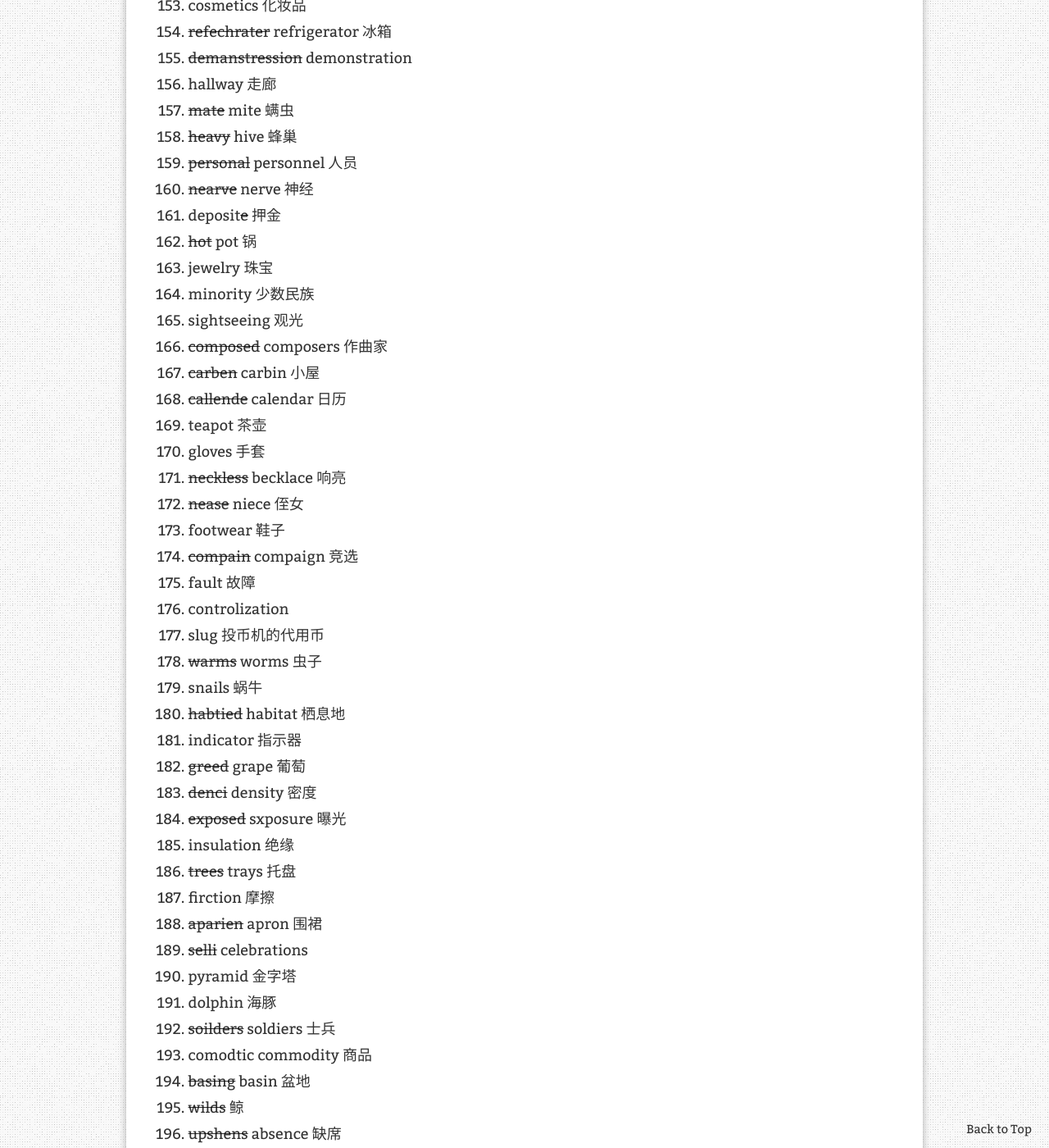
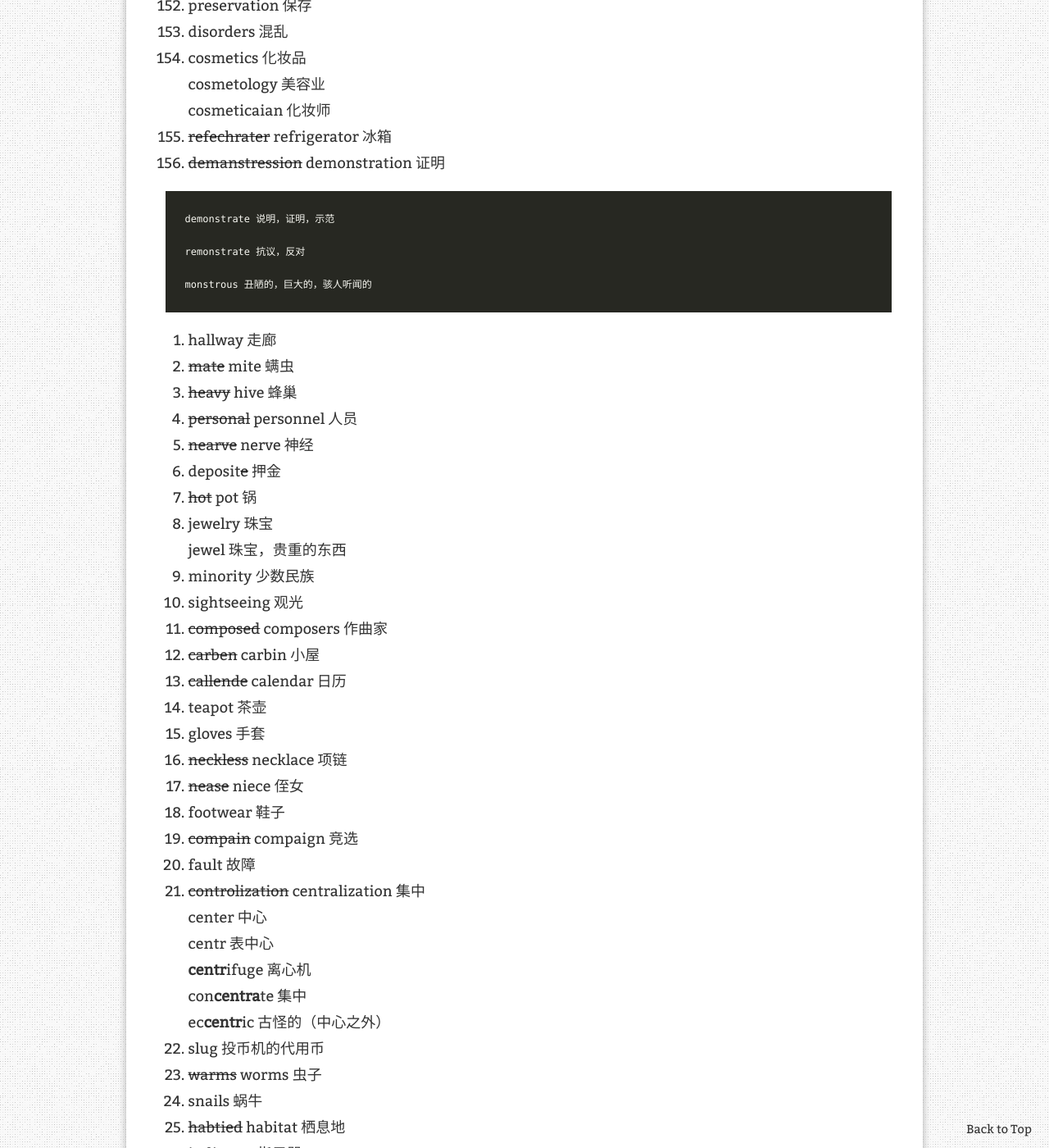
Before and after one commit to Yuhong-Lee/Yuhong-Lee.github.io, a Jekyll site: the page built from _posts/2021-06-09-Training-IELTS-Listening.md, in a window 1280 px wide and 1400 px high, scrolled down 9662 px. Shown: the whole window at 82% size. Built offline with Jekyll 4.4.1, drawn with Linux system fonts in a browser that asks for light colours; comment, search, counter and statistics services are not loaded; some of the changed text lies outside the part shown.

Commit message:
21.06.23

```diff
--- a/_posts/2021-06-09-Training-IELTS-Listening.md
+++ b/_posts/2021-06-09-Training-IELTS-Listening.md
@@ -480,114 +480,156 @@ redirect_from:
 151. rubber 橡胶
 152. ~~compain~~ champion 冠军
 153. grams 克
-154. preservation 保存
-155. disorders 混乱
-156. cosmetics 化妆品
-157. ~~refechrater~~ refrigerator 冰箱
-158. ~~demanstression~~ demonstration
-159. hallway 走廊
-160. ~~mate~~ mite 螨虫
-161. ~~heavy~~ hive 蜂巢
-162. ~~personal~~ personnel 人员
-163. ~~nearve~~ nerve 神经
-164. deposit~~e~~ 押金
-165. ~~hot~~ pot 锅
-166. jewelry 珠宝
-167. minority 少数民族
-168. sightseeing 观光
-169. ~~composed~~ composers 作曲家
-170. ~~carben~~ carbin 小屋
-171. ~~callende~~ calendar 日历
-172. teapot 茶壶
-173. gloves 手套
-174. ~~neckless~~ becklace 响亮
-175. ~~nease~~ niece 侄女
-176. footwear 鞋子
-177. ~~compain~~ compaign 竞选
-178. fault 故障
-179. controlization
-180. slug 投币机的代用币
-181. ~~warms~~ worms 虫子
-182. snails 蜗牛
-183. ~~habtied~~ habitat 栖息地
-184. indicator 指示器
-185. ~~greed~~ grape 葡萄
-186. ~~denci~~ density 密度
-187. ~~exposed~~ sxposure 曝光
-188. insulation 绝缘
-189. ~~trees~~ trays 托盘
-190. firction 摩擦
-191. ~~aparien~~ apron 围裙
-192. ~~selli~~ celebrations
-193. pyramid 金字塔
-194. dolphin 海豚
-195. ~~soilders~~ soldiers 士兵
-196. comodtic commodity 商品
-197. ~~basing~~ basin 盆地
-198. ~~wilds~~ 鲸
-199. ~~upshens~~ absence 缺席
-200. ~~cobite~~ cupboard 橱柜
-201. ~~jouril~~ generalisation 概括性的
-202. exhibition 展览
-203. ~~phototing~~ voting 投票
-204. ~~dialog~~ dialouge 对话
-205. regulator 调节器
-206. ~~harmer~~ hammer 锤子
-207. incubator 孵化器
-208. ~~quentity~~ quantity 量
-209. ~~reveals~~ rivals 竞争对手
-210. radio
-211. ~~jurm~~jam 果酱
-212. ~~shampo~~ shampoo 洗发水
-213. obesity 肥胖
-214. ~~congec~~ congestion 拥挤
-215. ~~catigro~~ categories 类别
-216. twilight 黄昏
-217. ~~windshifting~~ windsurfing 滑浪风帆
-218. qualification 资格
-219. ~~vine~~ van 厢式货车
-220. ~~responsebility~~ responsibility 责任
-221. authority 权威
-222. competitors 竞争对手
-223. ~~laber~~ labour 劳动
-224. camel 骆驼
-225. ~~spring~~ sprain 扭伤
-226. ~~asbring~~ aspirin 阿司匹林
-227. ~~creatic~~ critic 评论家
-228. biography 传记
-229. graffiti 涂鸦
-230. ~~statics~~ sticks 棒
-231. ~~beans~~ bins 垃圾箱
-232. ~~widing~~ wedding 婚礼
-233. ~~sornal~~ sauna 桑拿
-234. ~~documentrance~~ documentary 纪录片
-235. ~~hellmake~~ helmet 头盔
-236. ~~brounds~~ bronze 青铜
-237. ~~fercility~~ facilities 设施
-238. ~~calary~~ calorie 热量
-239. wallet 钱包
-240. dinnsaur 恐龙
-241. fossils 化石
-242. moa 恐鸟
-243. ~~recage~~ wrecage 残骸
-244. ~~invesment~~ investment 投资
-245. ~~totolis~~ tortoise 乌龟
-246. certificate 证书
-247. Cantonese 粤语
-248. ~~enterpeter~~ interpreter 口译人员
-249. purchase 购买
-250. ~~leature~~ literature 文学
-251. irrigation 灌溉
-252. ~~digre~~ degradation 降解
-253. ~~nuctrains~~ nutrient 营养
-254. ~~reotion~~ erosion 侵蚀
-255. ~~humility~~ humidity 湿度
-256. ~~contimeent~~ contaminants 污染物
-257. innocence 清白
-258. draft 手稿
-259. dictation 听写
-260. ~~ember~~ amber 湖泊
-261. ~~raising~~ resin
-262. fungi 真菌
-263. ~~rich~~ bridge 桥
-264. concrete 混凝土
+154. infect 感染
+
+      disinfect 消毒
+
+155. preservation 保存
+156. disorders 混乱
+157. cosmetics 化妆品
+
+      cosmetology 美容业
+
+      cosmeticaian 化妆师
+
+158. ~~refechrater~~ refrigerator 冰箱
+159. ~~demanstression~~ demonstration 证明
+
+    demonstrate 说明，证明，示范
+
+    remonstrate 抗议，反对
+
+    monstrous 丑陋的，巨大的，骇人听闻的
+
+161. hallway 走廊
+162. ~~mate~~ mite 螨虫
+163. ~~heavy~~ hive 蜂巢
+164. ~~personal~~ personnel 人员
+165. ~~nearve~~ nerve 神经
+166. deposit~~e~~ 押金
+167. ~~hot~~ pot 锅
+168. jewelry 珠宝
+
+      jewel 珠宝，贵重的东西
+
+169. minority 少数民族
+170. sightseeing 观光
+171. ~~composed~~ composers 作曲家
+172. ~~carben~~ carbin 小屋
+173. ~~callende~~ calendar 日历
+174. teapot 茶壶
+175. gloves 手套
+176. ~~neckless~~ necklace 项链
+177. ~~nease~~ niece 侄女
+178. footwear 鞋子
+179. ~~compain~~ compaign 竞选
+180. fault 故障
+181. ~~controlization~~ centralization 集中
+
+      center 中心
+
+      centr 表中心
+
+      **centr**ifuge 离心机
+
+      con**centra**te 集中
+
+      ec**centr**ic 古怪的（中心之外）
+
+182. slug 投币机的代用币
+183. ~~warms~~ worms 虫子
+184. snails 蜗牛
+185. ~~habtied~~ habitat 栖息地
+186. indicator 指示器
+
+      in**dic**ate 指示
+
+      dict 表讲话诉说
+
+      indict 控诉
+
+188. ~~greed~~ grape 葡萄
+189. ~~denci~~ density 密度
+190. ~~exposed~~ exposure 曝光
+191. insulation 绝缘
+
+      insulate 使绝缘
+
+193. ~~trees~~ trays 托盘
+194. firction 摩擦
+195. ~~aparien~~ apron 围裙
+196. ~~selli~~ celebrations 庆祝活动
+
+      celebrate 庆祝
+
+198. pyramid 金字塔
+199. dolphin 海豚
+200. ~~soilders~~ soldiers 士兵
+201. comodtic commodity 商品
+202. ~~basing~~ basin 盆地
+203. ~~wilds~~ whale 鲸
+204. ~~upshens~~ absence 缺席
+205. ~~cobite~~ cupboard 橱柜
+206. ~~jouril~~ generalisation 概括性的
+207. exhibition 展览
+208. ~~phototing~~ voting 投票
+209. ~~dialog~~ dialouge 对话
+210. regulator 调节器
+211. ~~harmer~~ hammer 锤子
+212. incubator 孵化器
+213. ~~quentity~~ quantity 量
+214. ~~reveals~~ rivals 竞争对手
+215. ~~jurm~~jam 果酱
+216. ~~shampo~~ shampoo 洗发水
+217. obesity 肥胖
+218. ~~congec~~ congestion 拥挤
+219. ~~catigro~~ categories 类别
+220. twilight 黄昏
+221. ~~windshifting~~ windsurfing 滑浪风帆
+222. qualification 资格
+223. ~~vine~~ van 厢式货车
+224. ~~responsebility~~ responsibility 责任
+225. authority 权威
+226. competitors 竞争对手
+227. ~~laber~~ labour 劳动
+228. camel 骆驼
+229. ~~spring~~ sprain 扭伤
+230. ~~asbring~~ aspirin 阿司匹林
+231. ~~creatic~~ critic 评论家
+232. biography 传记
+233. graffiti 涂鸦
+234. ~~statics~~ sticks 棒
+235. ~~beans~~ bins 垃圾箱
+236. ~~widing~~ wedding 婚礼
+237. ~~sornal~~ sauna 桑拿
+238. ~~documentrance~~ documentary 纪录片
+239. ~~hellmake~~ helmet 头盔
+240. ~~brounds~~ bronze 青铜
+241. ~~fercility~~ facilities 设施
+242. ~~calary~~ calorie 热量
+243. wallet 钱包
+244. dinnsaur 恐龙
+245. fossils 化石
+246. moa 恐鸟
+247. ~~recage~~ wrecage 残骸
+248. ~~invesment~~ investment 投资
+250. ~~totolis~~ tortoise 乌龟
+251. certificate 证书
+252. Cantonese 粤语
+253. ~~enterpeter~~ interpreter 口译人员
+254. purchase 购买
+255. ~~leature~~ literature 文学
+256. irrigation 灌溉
+257. ~~digre~~ degradation 降解
+258. ~~nuctrains~~ nutrient 营养
+259. ~~reotion~~ erosion 侵蚀
+260. ~~humility~~ humidity 湿度
+261. ~~contimeent~~ contaminants 污染物
+262. innocence 清白
+263. draft 手稿
+264. dictation 听写
+265. ~~ember~~ amber 湖泊
+266. ~~raising~~ resin
+267. fungi 真菌
+268. ~~rich~~ bridge 桥
+269. concrete 混凝土
```
Also changed, not shown: _posts/2021-06-10-Learn-IELTS-Writting.md (+2 -1 lines), _posts/2021-06-15-Learn-IELTS-Speaking.md (added, +90 -0 lines), _posts/2021-06-15-Training-IELTS-Writting.md (added, +16 -0 lines), _posts/2021-06-16-Learn-IELTS-Writting.md (added, +39 -0 lines), _posts/2021-06-16-Training-Listening-word.md (added), _posts/2021-06-17-Learn-IELTS-Speaking.md (added), _posts/2021-06-19-Learn-IELTS-Reading.md (added), _posts/2021-06-23-Learn-IELTS-Writting.md (added).
